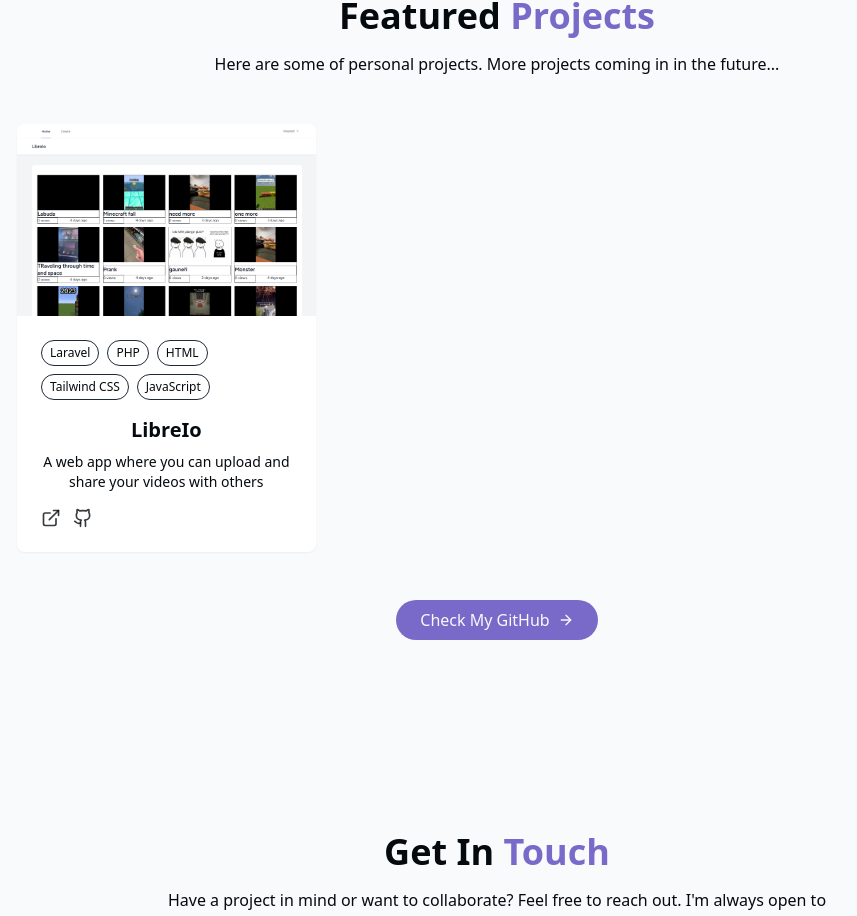
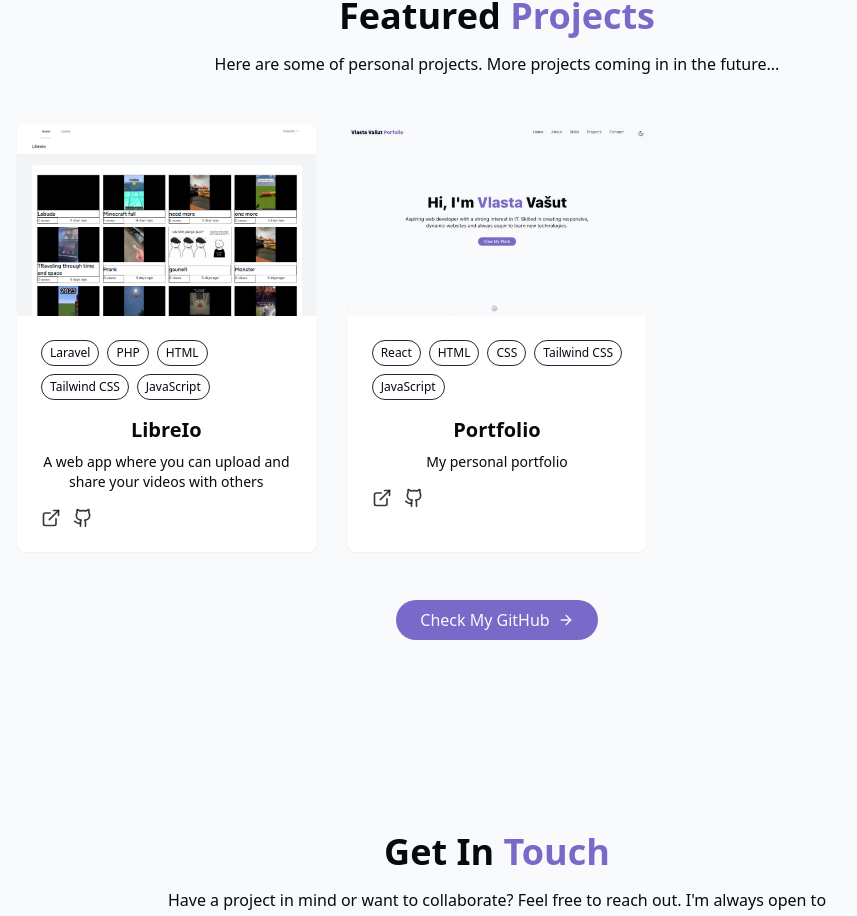
Before and after one commit to iVlastart/portfolio, a React (Vite) app: page / in a window 1280 px wide. Shown: the part 2136-3052 px from the top of the page, without its empty margins (143-1000 px from the left). Built offline with nearby package versions, Linux system fonts and the light colour scheme.

Commit message:
Added my portfolio to the projects

```diff
--- a/src/Components/Sections/ProjectsSection.jsx
+++ b/src/Components/Sections/ProjectsSection.jsx
@@ -10,6 +10,15 @@ const projects = [
         tags: ['Laravel', 'PHP', 'HTML', 'Tailwind CSS', 'JavaScript'],
         github: 'https://github.com/iVlastart/LibreIo',
         demo: '#'
+    },
+    {
+        id: 2,
+        title: 'Portfolio',
+        description: 'My personal portfolio',
+        img: '/projects/portfolio.webp',
+        tags: ['React', 'HTML', 'CSS', 'Tailwind CSS', 'JavaScript'],
+        github: 'https://github.com/iVlastart/portfolio',
+        demo: 'https://vlastavasutportfolio.vercel.app/'
     }
 ];
 
```
Also changed, not shown: public/projects/portfolio.webp (added).
